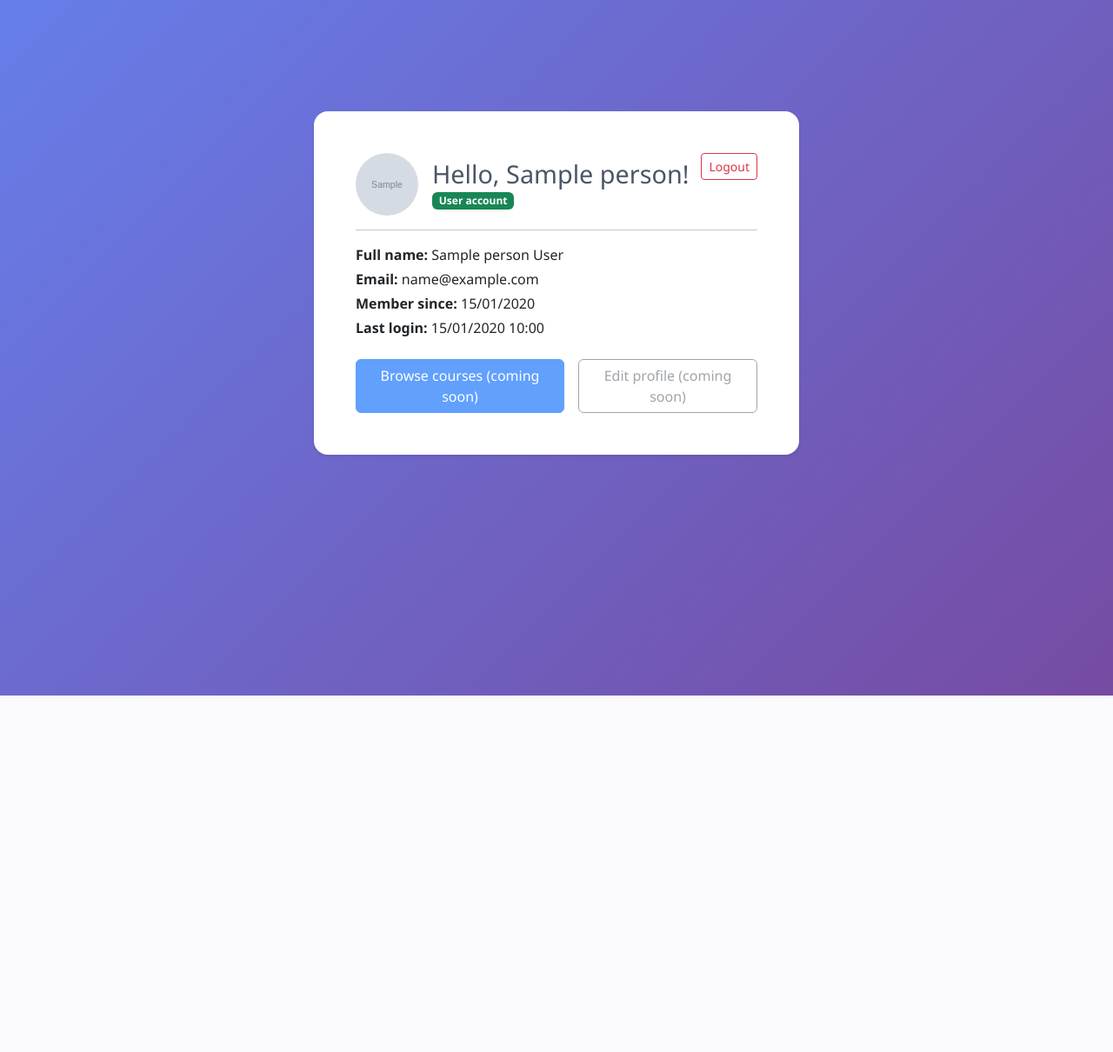
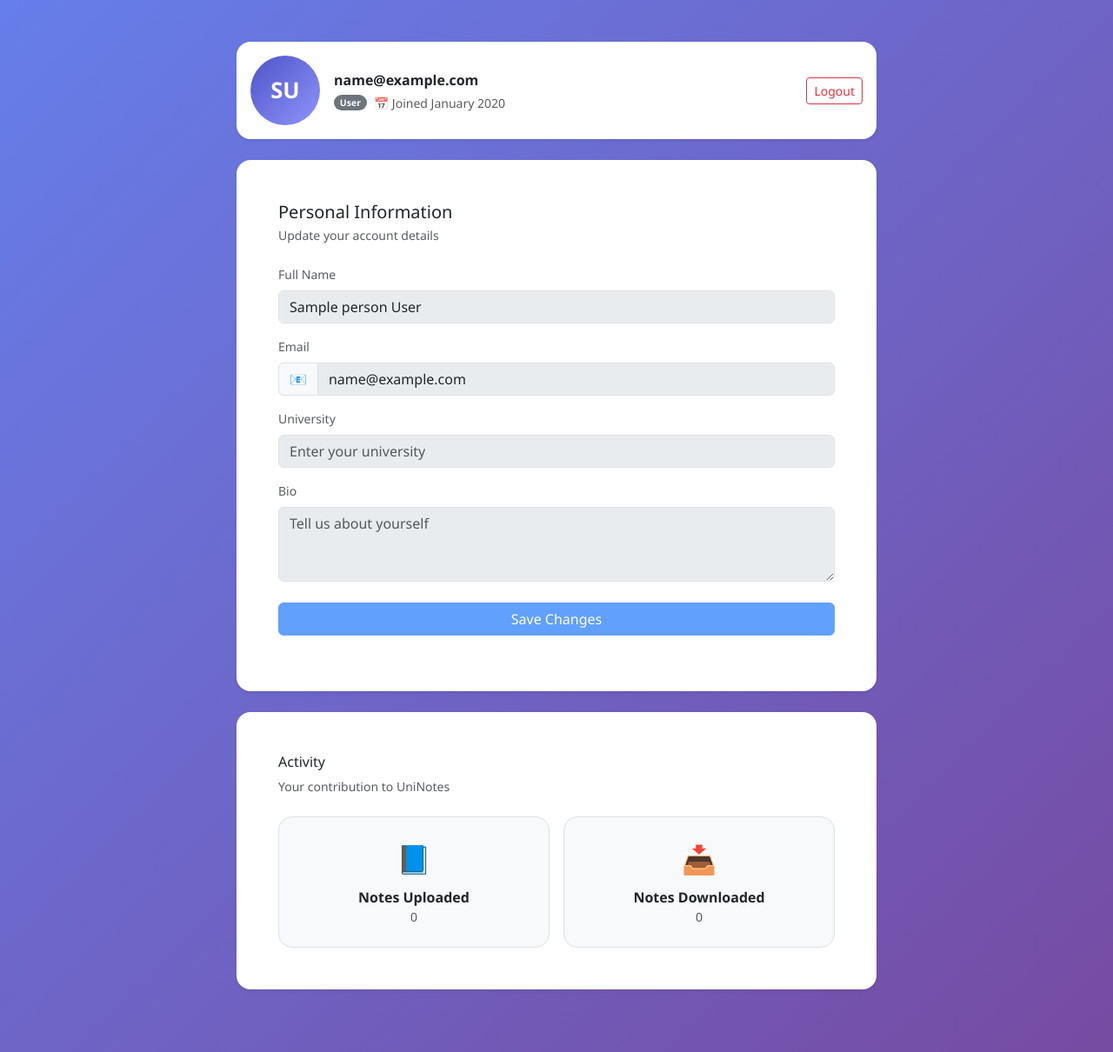
Before and after one commit to Vigno04/Uninotes, a PHP site: page /userhome.php in a window 1280 px wide. Shown: the whole page at 87% size. Before the commit the page ends 800 px from the top, so only its background shows below. Run offline with PHP 8.4, Linux system fonts and the light colour scheme; the visitor is signed in with stand-in values (Sample User, id 1); tables that the repository leaves empty hold one stand-in row (values such as "Sample post"); grey boxes marked "Sample" are stand-in pictures.

Commit message:
Iniziato rimodellamanto della userhome, ora ha un form

```diff
--- /dev/null
+++ b/upload.php
@@ -0,0 +1,6 @@
+<?php
+require_once("bootstrap.php");
+?>
+<div class="container py-4">
+    <h1>Carica i tuoi appunti</h1>
+</div>
--- a/userhome.php
+++ b/userhome.php
@@ -1,5 +1,11 @@
 <?php
 require_once("bootstrap.php");
+
+// se qualcuno arriva qui senza login, lo rimando al login
+if (!isset($_SESSION['person_id'])) {
+    header('Location: login.php');
+    exit;
+}
 
 $personId = $_SESSION['person_id'];
 
@@ -23,68 +29,154 @@ mysqli_stmt_bind_param($stmt, "i", $personId);
 mysqli_stmt_execute($stmt);
 $result = mysqli_stmt_get_result($stmt);
 $userData = mysqli_fetch_assoc($result);
+mysqli_stmt_close($stmt);
 
 if (!$userData) {
-    // qualcosa non torna: meglio sloggare
     header('Location: logout.php');
     exit;
 }
 
-$fullName = $userData['name'] . ' ' . $userData['surname'];
-$email    = $userData['email'];
-$role     = $userData['role'];
-$created  = $userData['created_at'];
+$fullName  = $userData['name'] . ' ' . $userData['surname'];
+$email     = $userData['email'];
+$role      = $userData['role'];
+$created   = $userData['created_at'];
 $lastLogin = $userData['last_login'];
 
-// se non c'è foto profilo, usa un placeholder
 $profilePicture = $userData['profile_picture'];
 if (empty($profilePicture)) {
-    // puoi cambiare questo in un tuo file locale tipo 'img/default-avatar.png'
+    // puoi cambiarlo con un tuo file locale
     $profilePicture = 'https://via.placeholder.com/120?text=User';
 }
+
+// iniziali per il cerchio (GU nella UI che hai postato)
+$initials = strtoupper(mb_substr($userData['name'], 0, 1) . mb_substr($userData['surname'], 0, 1));
 ?>
 
-<div class="container py-5">
-    <div class="home-card mx-auto col-12 col-md-8 col-lg-6 p-4 p-md-5 bg-white rounded-4 shadow-sm">
-        <div class="d-flex justify-content-between align-items-start mb-3">
-            <div class="d-flex align-items-center gap-3">
-                <img src="<?php echo htmlspecialchars($profilePicture); ?>"
-                        alt="Profile picture"
-                        class="profile-avatar rounded-circle">
-                <div class="text-start">
-                    <h1 class="welcome-text h4 mb-1">
-                        Hello, <strong><?php echo htmlspecialchars($userData['name']); ?></strong>!
-                    </h1>
-                    <span class="badge bg-success">
-                        <?php echo htmlspecialchars(ucfirst($role)); ?> account
-                    </span>
+<div class="container py-4 py-lg-5">
+    <div class="row justify-content-center">
+        <div class="col-12 col-lg-10 col-xl-8">
+
+            <!-- CARD PROFILO IN ALTO -->
+            <div class="card border-0 shadow-sm rounded-4 mb-4">
+                <div class="card-body d-flex flex-column flex-md-row align-items-md-center gap-3">
+                    <div class="d-flex align-items-center gap-3 flex-grow-1">
+
+                        <!-- Avatar tondo stile mockup -->
+                        <div class="rounded-circle d-flex align-items-center justify-content-center"
+                             style="width:80px;height:80px;
+                                    background:linear-gradient(135deg,#4e54c8,#8f94fb);
+                                    color:#fff;font-size:1.6rem;font-weight:600;">
+                            <?php echo htmlspecialchars($initials); ?>
+                        </div>
+
+                        <div>
+                            <div class="fw-semibold mb-1">
+                                <?php echo htmlspecialchars($email); ?>
+                            </div>
+                            <div class="d-flex flex-wrap align-items-center gap-2 small text-muted">
+                                <?php if ($role === 'admin'): ?>
+                                    <span class="badge rounded-pill bg-warning text-dark">
+                                        Admin
+                                    </span>
+                                <?php else: ?>
+                                    <span class="badge rounded-pill bg-secondary text-light">
+                                        User
+                                    </span>
+                                <?php endif; ?>
+
+                                <span>
+                                    📅 Joined <?php echo htmlspecialchars(date('F Y', strtotime($created))); ?>
+                                </span>
+                            </div>
+                        </div>
+                    </div>
+
+                    <div class="ms-md-auto">
+                        <a href="logout.php" class="btn btn-outline-danger btn-sm">
+                            Logout
+                        </a>
+                    </div>
                 </div>
             </div>
-            <a href="logout.php" class="btn btn-outline-danger btn-sm">Logout</a>
-        </div>
 
-        <hr>
+            <!-- CARD PERSONAL INFORMATION -->
+            <div class="card border-0 shadow-sm rounded-4 mb-4">
+                <div class="card-body p-4 p-lg-5">
+                    <h2 class="h5 mb-1">Personal Information</h2>
+                    <p class="text-muted small mb-4">Update your account details</p>
 
-        <div class="text-start mb-4">
-            <p class="mb-1"><strong>Full name:</strong> <?php echo htmlspecialchars($fullName); ?></p>
-            <p class="mb-1"><strong>Email:</strong> <?php echo htmlspecialchars($email); ?></p>
-            <p class="mb-1">
-                <strong>Member since:</strong>
-                <?php echo htmlspecialchars(date('d/m/Y', strtotime($created))); ?>
-            </p>
-            <p class="mb-0">
-                <strong>Last login:</strong>
-                <?php echo $lastLogin ? htmlspecialchars(date('d/m/Y H:i', strtotime($lastLogin))) : 'First login'; ?>
-            </p>
-        </div>
+                    <!-- per ora il form è solo di visualizzazione (disabled) -->
+                    <form>
+                        <div class="mb-3">
+                            <label class="form-label small text-muted">Full Name</label>
+                            <input type="text"
+                                   class="form-control"
+                                   value="<?php echo htmlspecialchars($fullName); ?>"
+                                   disabled>
+                        </div>
 
-        <div class="d-grid gap-2 d-md-flex justify-content-md-start">
-            <a href="#" class="btn btn-primary me-md-2 disabled" aria-disabled="true">
-                Browse courses (coming soon)
-            </a>
-            <a href="#" class="btn btn-outline-secondary disabled" aria-disabled="true">
-                Edit profile (coming soon)
-            </a>
+                        <div class="mb-3">
+                            <label class="form-label small text-muted">Email</label>
+                            <div class="input-group">
+                                <span class="input-group-text">📧</span>
+                                <input type="email"
+                                       class="form-control"
+                                       value="<?php echo htmlspecialchars($email); ?>"
+                                       disabled>
+                            </div>
+                        </div>
+
+                        <div class="mb-3">
+                            <label class="form-label small text-muted">University</label>
+                            <input type="text"
+                                   class="form-control"
+                                   placeholder="Enter your university"
+                                   disabled>
+                        </div>
+
+                        <div class="mb-4">
+                            <label class="form-label small text-muted">Bio</label>
+                            <textarea class="form-control"
+                                      rows="3"
+                                      placeholder="Tell us about yourself"
+                                      disabled></textarea>
+                        </div>
+
+                        <button type="button"
+                                class="btn btn-primary w-100"
+                                disabled>
+                            Save Changes
+                        </button>
+                    </form>
+                </div>
+            </div>
+
+            <!-- CARD ACTIVITY -->
+            <div class="card border-0 shadow-sm rounded-4 mb-4">
+                <div class="card-body p-4 p-lg-5">
+                    <h2 class="h6 mb-2">Activity</h2>
+                    <p class="text-muted small mb-4">Your contribution to UniNotes</p>
+
+                    <div class="row g-3">
+                        <div class="col-12 col-md-6">
+                            <div class="border rounded-4 py-4 px-3 text-center bg-light">
+                                <div class="fs-2 mb-2">📘</div>
+                                <div class="fw-semibold">Notes Uploaded</div>
+                                <div class="text-muted small">0</div>
+                            </div>
+                        </div>
+                        <div class="col-12 col-md-6">
+                            <div class="border rounded-4 py-4 px-3 text-center bg-light">
+                                <div class="fs-2 mb-2">📥</div>
+                                <div class="fw-semibold">Notes Downloaded</div>
+                                <div class="text-muted small">0</div>
+                            </div>
+                        </div>
+                    </div>
+
+                </div>
+            </div>
+
         </div>
     </div>
 </div>
--- a/utils/router.php
+++ b/utils/router.php
@@ -18,6 +18,10 @@ class Router
             'file'  => 'login.php',
             'title' => 'Uninotes - Login',
         ],
+        'upload'=> [
+            'file'=> 'upload.php',
+            'title'=> 'Uninotes - Carica Appunti',
+            ],
     ];
 
     public function getRoute()
```
Also changed, not shown: README.md.
